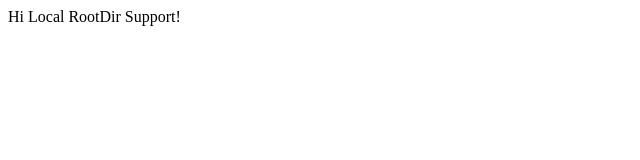
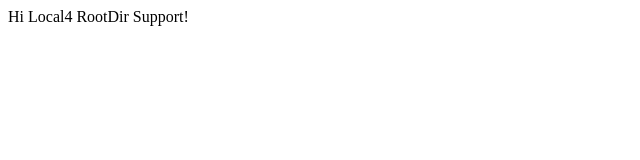
Before and after one commit to joshi4/api-rewrite, a plain HTML site: page static/index.html in a window 1280 px wide. Shown: the full height of the page, 0-640 px from the left. Drawn offline with Linux system fonts and the light colour scheme.

Commit message:
deploy static

```diff
--- a/static/index.html
+++ b/static/index.html
@@ -1,5 +1,5 @@
 <html>
   <body>
-    <div> Hi Local RootDir Support! </div>
+    <div> Hi Local4 RootDir Support! </div>
   </body>
 </html>
```
